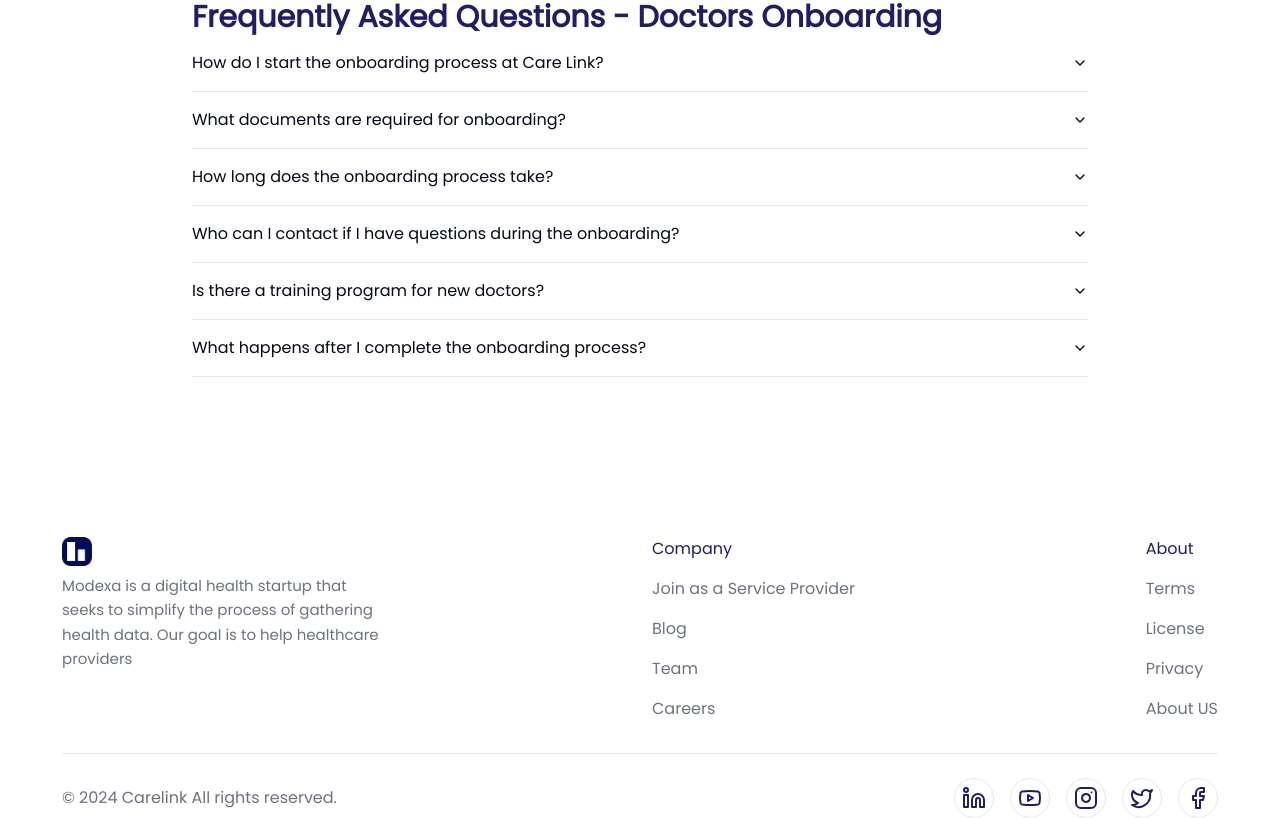
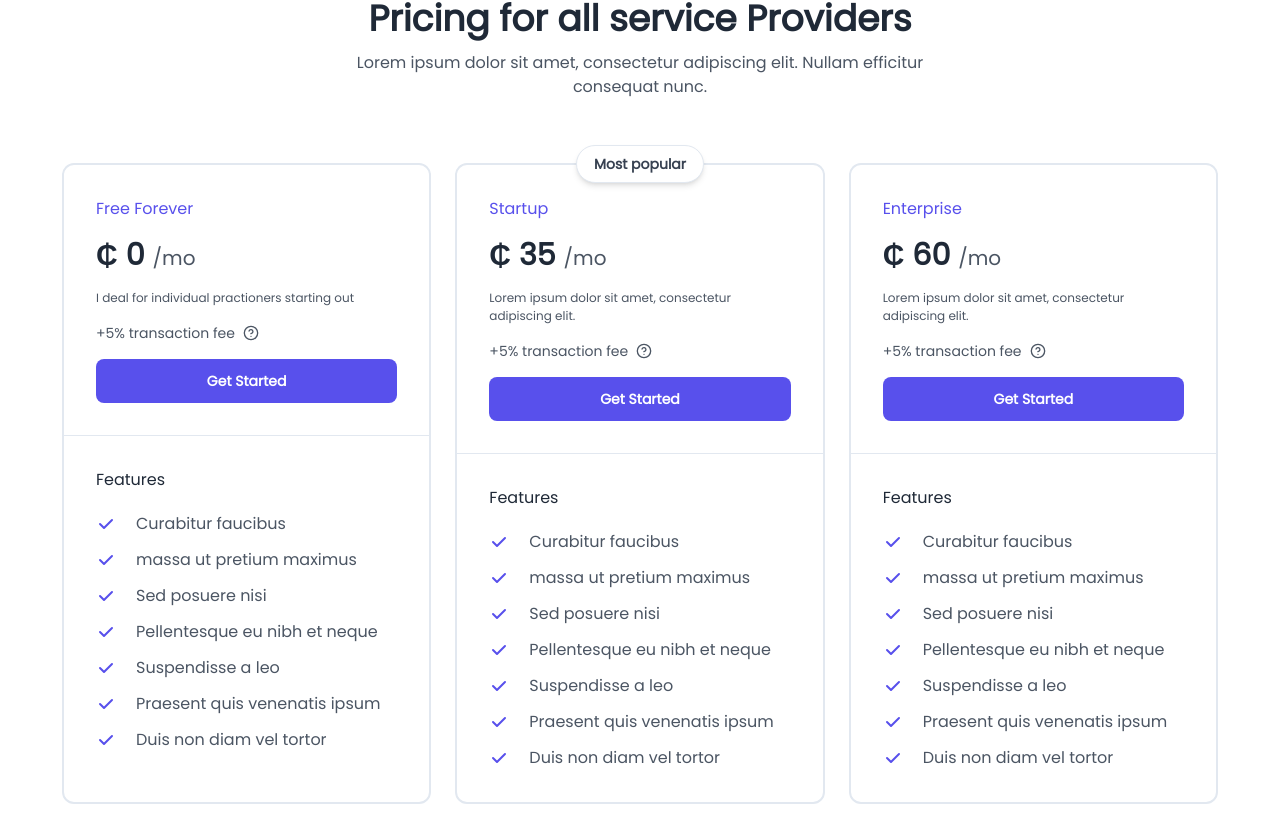
Before and after one commit to Nanagriff/Modexa-CareLink, a Next.js app: page /join/doctors in a window 1280 px wide. Shown: the part 1352-2170 px from the top of the page. Built offline with nearby package versions, Linux system fonts and the light colour scheme.

Commit message:
I added the pricing tab which will be edited later on for clarity

```diff
--- a/app/(front)/join/doctors/page.tsx
+++ b/app/(front)/join/doctors/page.tsx
@@ -1,5 +1,6 @@
 import CustomButton from '@/components/CustomButton'
 import { CustomAccordion, FAQItem } from '@/components/frontend/CustomAccordion';
+import Pricing from '@/components/frontend/Pricing';
 import { Check } from 'lucide-react'
 import Image from 'next/image'
 // import { title } from 'process';
@@ -94,10 +95,10 @@
                         />
                         <div className="py-6">
                             {
-                            features.map((fetaure,i)=> {
-                                return(
+                                features.map((fetaure, i) => {
+                                    return (
                                         <p key={i} className='flex font-medium pt-3 items-center text-blue'>
-                                        <Check className='w-6 h-6 mr-2 flex-shrink-0 text-cyan font-bold '/>
+                                            <Check className='w-6 h-6 mr-2 flex-shrink-0 text-cyan font-bold ' />
                                             {fetaure}
                                         </p>
                                     )
@@ -108,31 +109,31 @@
 
 
                     </div>
-                    <Image alt='DoctorImage'height={848} width={1170} className='' src="/login.jpg" />
+                    <Image alt='DoctorImage' height={848} width={1170} className='' src="/login.jpg" />
                 </div>
             </section>
 
             {/* Second Hero Section with Start new applications */}
             <section className='lg:py-10 sm:py-6 md:py-8 px-5' >
                 <div className='max-w-6xl mx-auto gap-8 grid grid-cols-1 md:grid-cols-2'>
-                <Image alt='DoctorImage'height={848}
-                    width={1170}  src="/doctors.jpg"
+                    <Image alt='DoctorImage' height={848}
+                        width={1170} src="/doctors.jpg"
                         className='w-full hidden md:block mr-'
 
                     />
 
-
+                    {/* Join carelink */}
                     <div className="">
-                        <h2 className='sm:text-[2.5rem] text-[1.5rem] leading-[2rem] text-left font-medium'>
+                        <h2 className='sm:text-[2.5rem] text-[1.5rem] leading-[3rem] text-left font-medium'>
                             Join Carelink to increase your
                             <span className='text-blue font-semibold mx-2'>Revenue today</span></h2>
 
                         <div className="py-6">
                             {
-                            steps.map((step,i)=> {
-                                return(
+                                steps.map((step, i) => {
+                                    return (
                                         <p key={i} className='flex font-medium pt-3 items-center text-blue'>
-                                        <Check className='w-6 h-6 mr-2 flex-shrink-0 text-cyan font-bold '/>
+                                            <Check className='w-6 h-6 mr-2 flex-shrink-0 text-cyan font-bold ' />
                                             {step}
                                         </p>
                                     )
@@ -143,14 +144,14 @@
                         {/* Application Cards */}
                         <div className="grid lg:grid-cols-2 gap-4 sm:grid-cols-1 xl:grid-cols-2 md:grid-cols-1">
                             {
-                        cards.map((card,i)=> {
+                                cards.map((card, i) => {
                                     return (
                                         <div key={i} className="bg-blue p-4 rounded-lg shadow-2xl text-center">
                                             <h3 className='text-[18px] font-semibold text-white'>
                                                 {card.title}
                                             </h3>
                                             <p className='text-gray-400 text-xs py-3'>
-                                {card. description}
+                                                {card.description}
                                             </p>
                                             <CustomButton title={card.linkTitle}
                                                 className="text-white sm:w-[170px] md:w-[190px]  bg-cyan" href={card.link} />
@@ -164,12 +165,16 @@
                 </div>
             </section>
 
+
+            {/* PRICING SECTION ON THE DOCTORS DASHBOARD */}
+            <Pricing />
+
             {/* FAQS */}
 
             <section className='lg:py-10 my-12 sm:py-6 md:py-8 px-5' >
                 <div className='max-w-4xl mx-auto gap-8'>
                     <h2 className='sm:2xl font-semibold text-blue lg:text-3xl'>Frequently Asked Questions - Doctors Onboarding</h2>
-                <CustomAccordion FAQS={faqs}/>
+                    <CustomAccordion FAQS={faqs} />
                 </div>
             </section>
 
--- /dev/null
+++ b/components/frontend/Pricing.tsx
@@ -0,0 +1,128 @@
+import { HelpCircle } from 'lucide-react';
+import React from 'react'
+
+export default function Pricing() {
+    const plans = [
+        {
+            name: "Free Forever",
+            desc: "I deal for individual practioners starting out",
+            price: 0,
+            fee: 5,
+            isMostPop: false,
+            features: [
+                "Curabitur faucibus",
+                "massa ut pretium maximus",
+                "Sed posuere nisi",
+                "Pellentesque eu nibh et neque",
+                "Suspendisse a leo",
+                "Praesent quis venenatis ipsum",
+                "Duis non diam vel tortor",
+
+            ],
+        },
+        {
+            name: "Startup",
+            desc: "Lorem ipsum dolor sit amet, consectetur adipiscing elit.",
+            price: 35,
+            fee: 20,
+            isMostPop: true,
+            features: [
+                "Curabitur faucibus",
+                "massa ut pretium maximus",
+                "Sed posuere nisi",
+                "Pellentesque eu nibh et neque",
+                "Suspendisse a leo",
+                "Praesent quis venenatis ipsum",
+                "Duis non diam vel tortor",
+            ],
+        },
+        {
+            name: "Enterprise",
+            desc: "Lorem ipsum dolor sit amet, consectetur adipiscing elit.",
+            price: 60,
+            fee: 0,
+            isMostPop: false,
+            features: [
+                "Curabitur faucibus",
+                "massa ut pretium maximus",
+                "Sed posuere nisi",
+                "Pellentesque eu nibh et neque",
+                "Suspendisse a leo",
+                "Praesent quis venenatis ipsum",
+                "Duis non diam vel tortor",
+            ],
+        },
+    ];
+
+    return (
+        <section className='py-14'>
+            <div className="max-w-screen-xl mx-auto px-4 text-gray-600 md:px-8">
+                <div className='relative max-w-xl mx-auto sm:text-center'>
+                    <h3 className='text-gray-800 text-3xl font-semibold sm:text-4xl'>
+                        Pricing for all service Providers
+                    </h3>
+                    <div className='mt-3 max-w-xl'>
+                        <p>
+                            Lorem ipsum dolor sit amet, consectetur adipiscing elit. Nullam efficitur consequat nunc.
+                        </p>
+                    </div>
+                </div>
+                <div className='mt-16 justify-center gap-6 sm:grid sm:grid-cols-2 sm:space-y-0 lg:grid-cols-3'>
+                    {
+                        plans.map((item, idx) => (
+                            <div key={idx} className={`relative flex-1 flex items-stretch flex-col rounded-xl hover:border-blue hover:animate-out border-2 mt-6 sm:mt-0 ${item.isMostPop ? "mt-10" : ""}`}>
+                                {
+                                    item.isMostPop ? (
+                                        <span className="w-32 absolute -top-5 left-0 right-0 mx-auto px-3 py-2 rounded-full border shadow-md bg-white text-center text-gray-700 text-sm font-semibold">Most popular</span>
+                                    ) : ""
+                                }
+                                <div className="p-8 space-y-4 border-b">
+                                    <span className='text-indigo-600 font-medium'>
+                                        {item.name}
+                                    </span>
+                                    <div className='text-gray-800 text-3xl font-semibold'>
+                                    <span>&#8373;</span> {item.price} <span className="text-xl text-gray-600 font-normal">/mo</span>
+                                    </div>
+                                    <p className='text-[12px]'>
+                                        {item.desc}
+                                    </p>
+                                   <div className="flex">
+                                    <p className='text-sm'>+5% transaction fee</p>
+                                    <button>
+                                        <HelpCircle className='w-4 h-4 ms-2'/>
+                                    </button>
+                                   </div>
+                                    <button className='px-3 py-3 rounded-lg w-full font-semibold text-sm duration-150 text-white bg-indigo-600 hover:bg-indigo-500 active:bg-indigo-700'>
+                                        Get Started
+                                    </button>
+                                </div>
+                                <ul className='p-8 space-y-3'>
+                                    <li className="pb-2 text-gray-800 font-medium">
+                                        <p>Features</p>
+                                    </li>
+                                    {
+                                        item.features.map((featureItem, idx) => (
+                                            <li key={idx} className='flex items-center gap-5'>
+                                                <svg
+                                                    xmlns='http://www.w3.org/2000/svg'
+                                                    className='h-5 w-5 text-indigo-600'
+                                                    viewBox='0 0 20 20'
+                                                    fill='currentColor'>
+                                                    <path
+                                                        fill-rule='evenodd'
+                                                        d='M16.707 5.293a1 1 0 010 1.414l-8 8a1 1 0 01-1.414 0l-4-4a1 1 0 011.414-1.414L8 12.586l7.293-7.293a1 1 0 011.414 0z'
+                                                        clip-rule='evenodd'></path>
+                                                </svg>
+                                                {featureItem}
+                                            </li>
+                                        ))
+                                    }
+                                </ul>
+                            </div>
+                        ))
+                    }
+                </div>
+            </div>
+        </section>
+    );
+}
```
Lines whose indentation alone changed are shown as unchanged.
